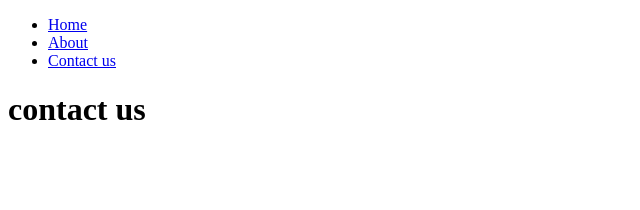
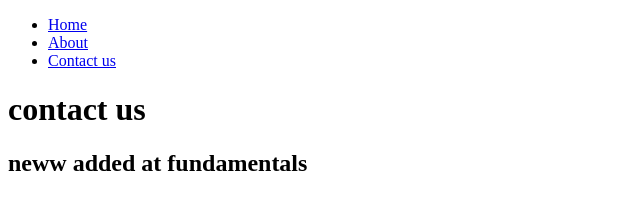
Before and after one commit to adame222212/OCCPHT08, a plain HTML site: page fundamentals/contact.html in a window 1280 px wide. Shown: the whole page, without its empty margins (0-640 px from the left). Drawn offline with Linux system fonts and the light colour scheme.

Commit message:
neww added at contact

```diff
--- a/fundamentals/contact.html
+++ b/fundamentals/contact.html
@@ -16,6 +16,7 @@
         </ul>
       </nav>
       <h1>contact us</h1>
+      <h2>neww added at fundamentals</h2>
     </header>
   </body>
 </html>
```
